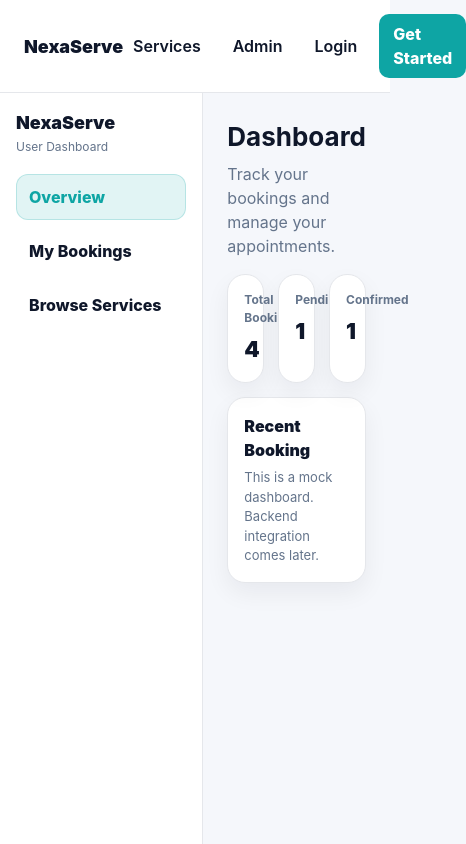
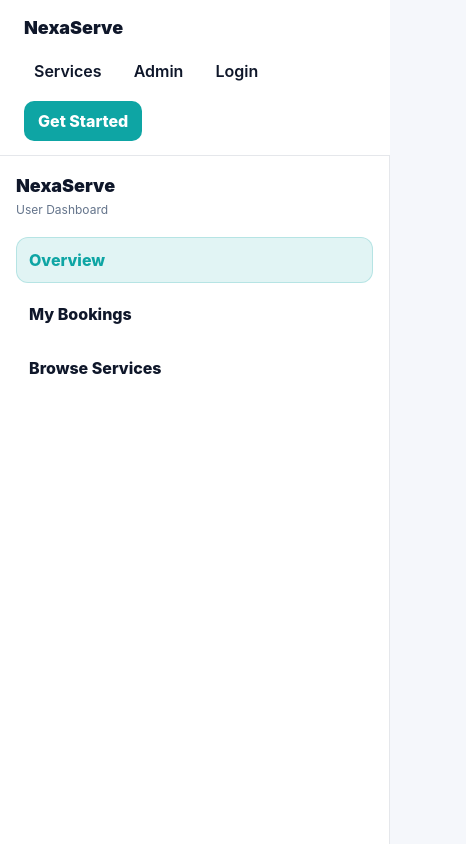
Before and after one commit to BethelHills/nexaserve-web-app, a React (Vite) app in the folder client/: page /dashboard in a window 390 px wide. Shown: the top 844 px of the page, 466 px wide, since content can reach past the window. Built offline with nearby package versions, Linux system fonts and the light colour scheme.

Commit message:
Make layouts responsive across devices

```diff
--- a/client/src/components/layout/AdminLayout.jsx
+++ b/client/src/components/layout/AdminLayout.jsx
@@ -2,9 +2,16 @@ import Sidebar from "./Sidebar";
 
 export default function AdminLayout({ title, children }) {
   return (
-    <div style={{ display: "flex", background: "#f5f7fb", minHeight: "100vh" }}>
+    <div
+      style={{
+        display: "flex",
+        flexWrap: "wrap",
+        background: "#f5f7fb",
+        minHeight: "100vh",
+      }}
+    >
       <Sidebar />
-      <main style={{ flex: 1, padding: 24 }}>
+      <main style={{ flex: "1 1 320px", padding: 24, minWidth: 0 }}>
         <div style={{ marginBottom: 16 }}>
           <h1 style={{ margin: 0, color: "#0f172a", fontSize: 26 }}>{title}</h1>
           <p style={{ margin: "6px 0 0", color: "#64748b" }}>
--- a/client/src/components/layout/AuthLayout.jsx
+++ b/client/src/components/layout/AuthLayout.jsx
@@ -16,7 +16,7 @@ export default function AuthLayout({ title, subtitle, children }) {
           width: "100%",
           maxWidth: 980,
           display: "grid",
-          gridTemplateColumns: "1.1fr 0.9fr",
+          gridTemplateColumns: "repeat(auto-fit, minmax(280px, 1fr))",
           gap: 14,
         }}
       >
--- a/client/src/components/layout/Navbar.jsx
+++ b/client/src/components/layout/Navbar.jsx
@@ -27,13 +27,15 @@ export default function Navbar() {
           display: "flex",
           alignItems: "center",
           justifyContent: "space-between",
+          flexWrap: "wrap",
+          gap: 12,
         }}
       >
         <div style={{ fontWeight: 900, fontSize: 18, color: "#0f172a" }}>
           NexaServe
         </div>
 
-        <nav style={{ display: "flex", gap: 12, alignItems: "center" }}>
+        <nav style={{ display: "flex", gap: 12, alignItems: "center", flexWrap: "wrap" }}>
           <NavLink to="/services" style={linkStyle}>
             Services
           </NavLink>
--- a/client/src/components/layout/UserLayout.jsx
+++ b/client/src/components/layout/UserLayout.jsx
@@ -13,10 +13,18 @@ const linkStyle = ({ isActive }) => ({
 
 export default function UserLayout({ title, children }) {
   return (
-    <div style={{ display: "flex", background: "#f5f7fb", minHeight: "calc(100vh - 64px)" }}>
+    <div
+      style={{
+        display: "flex",
+        flexWrap: "wrap",
+        background: "#f5f7fb",
+        minHeight: "calc(100vh - 64px)",
+      }}
+    >
       <aside
         style={{
-          width: 260,
+          width: "min(260px, 100%)",
+          flex: "1 1 220px",
           background: "#fff",
           borderRight: "1px solid #e5e7eb",
           padding: 16,
@@ -47,7 +55,7 @@ export default function UserLayout({ title, children }) {
         </nav>
       </aside>
 
-      <main style={{ flex: 1, padding: 24 }}>
+      <main style={{ flex: "3 1 320px", padding: 24, minWidth: 0 }}>
         <div style={{ marginBottom: 16 }}>
           <h1 style={{ margin: 0, color: "#0f172a", fontSize: 26 }}>{title}</h1>
           <p style={{ margin: "6px 0 0", color: "#64748b" }}>
--- a/client/src/pages/admin/AdminDashboard.jsx
+++ b/client/src/pages/admin/AdminDashboard.jsx
@@ -22,7 +22,7 @@ export default function AdminDashboard() {
       <div
         style={{
           display: "grid",
-          gridTemplateColumns: "repeat(4, minmax(0, 1fr))",
+          gridTemplateColumns: "repeat(auto-fit, minmax(200px, 1fr))",
           gap: 14,
         }}
       >
@@ -36,7 +36,7 @@ export default function AdminDashboard() {
         style={{
           marginTop: 14,
           display: "grid",
-          gridTemplateColumns: "2fr 1fr",
+          gridTemplateColumns: "repeat(auto-fit, minmax(260px, 1fr))",
           gap: 14,
         }}
       >
--- a/client/src/pages/admin/ManageServices.jsx
+++ b/client/src/pages/admin/ManageServices.jsx
@@ -40,7 +40,7 @@ export default function ManageServices() {
       <div
         style={{
           display: "grid",
-          gridTemplateColumns: "repeat(3, minmax(0, 1fr))",
+          gridTemplateColumns: "repeat(auto-fit, minmax(220px, 1fr))",
           gap: 14,
         }}
       >
--- a/client/src/pages/admin/ManageUsers.jsx
+++ b/client/src/pages/admin/ManageUsers.jsx
@@ -86,7 +86,13 @@ export default function ManageUsers() {
 
   return (
     <AdminLayout title="Users">
-      <div style={{ display: "grid", gridTemplateColumns: "repeat(3, minmax(0, 1fr))", gap: 14 }}>
+      <div
+        style={{
+          display: "grid",
+          gridTemplateColumns: "repeat(auto-fit, minmax(220px, 1fr))",
+          gap: 14,
+        }}
+      >
         <div style={card}>
           <div style={label}>Total Users</div>
           <div style={value}>{rows.length}</div>
--- a/client/src/pages/public/BookService.jsx
+++ b/client/src/pages/public/BookService.jsx
@@ -78,7 +78,7 @@ export default function BookService() {
         <div
           style={{
             display: "grid",
-            gridTemplateColumns: "1fr 1fr",
+            gridTemplateColumns: "repeat(auto-fit, minmax(280px, 1fr))",
             gap: 14,
             alignItems: "start",
           }}
--- a/client/src/pages/user/UserDashboard.jsx
+++ b/client/src/pages/user/UserDashboard.jsx
@@ -16,7 +16,13 @@ export default function UserDashboard() {
 
   return (
     <UserLayout title="Dashboard">
-      <div style={{ display: "grid", gridTemplateColumns: "repeat(3, minmax(0, 1fr))", gap: 14 }}>
+      <div
+        style={{
+          display: "grid",
+          gridTemplateColumns: "repeat(auto-fit, minmax(220px, 1fr))",
+          gap: 14,
+        }}
+      >
         <div style={card}>
           <div style={{ fontSize: 12, color: "#64748b", fontWeight: 700 }}>
             Total Bookings
```
